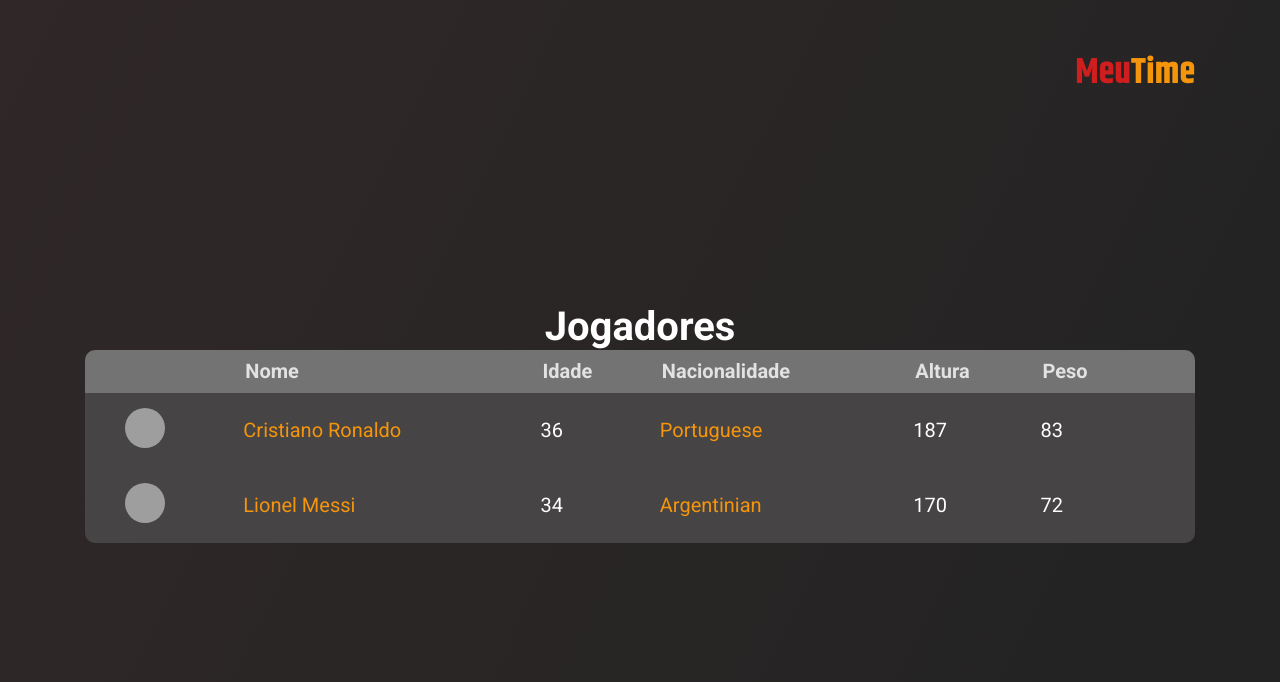
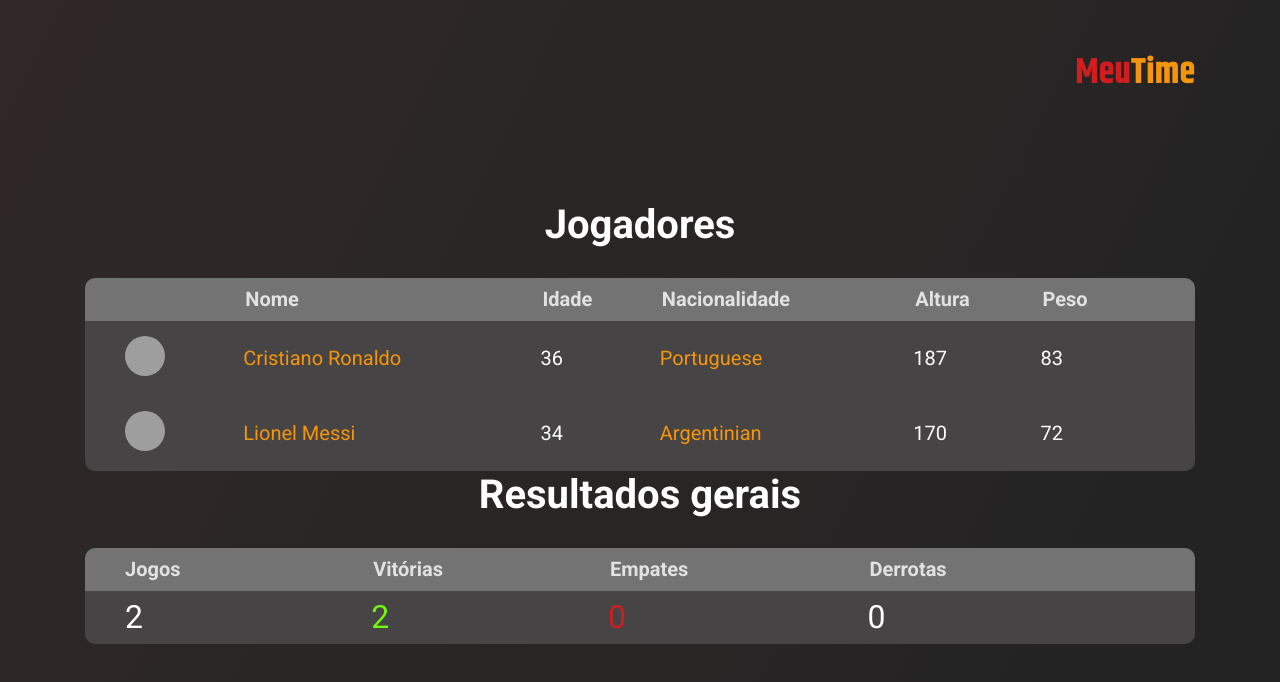
Before and after one commit to lucas-alm-ps/meu-time, a React (Vite) app: page /result in a window 1280 px wide. Shown: the top 682 px of the page. Built offline with nearby package versions, Linux system fonts and the light colour scheme; grey boxes are pictures that could not be loaded.

Commit message:
feat: component placement

```diff
--- a/src/pages/result-page/MatchesResultTable.tsx
+++ b/src/pages/result-page/MatchesResultTable.tsx
@@ -16,15 +16,16 @@ export default function MatchesResultTable() {
 		<Table<MatchResult>
 			data={matchResults}
 			titles={titles}
-			columnColors={columnColors}></Table>
+			columnColors={columnColors}
+			fontSize='32px'></Table>
 	);
 }
 
 function getMatchResults() {
 	return [
 		{
-			games: 0,
-			wins: 0,
+			games: 2,
+			wins: 2,
 			draws: 0,
 			losses: 0,
 		},
--- a/src/pages/result-page/ResultPage.tsx
+++ b/src/pages/result-page/ResultPage.tsx
@@ -1,5 +1,6 @@
 import { BoxTitle } from '../../styles';
 import MainPage from '../main-page/MainPage';
+import MatchesResultTable from './MatchesResultTable';
 import PlayerTable from './PlayerTable';
 
 export default function ResultPage() {
@@ -7,6 +8,9 @@ export default function ResultPage() {
 		<MainPage>
 			<BoxTitle>Jogadores</BoxTitle>
 			<PlayerTable />
+
+			<BoxTitle>Resultados gerais</BoxTitle>
+			<MatchesResultTable />
 		</MainPage>
 	);
 }
--- a/src/styles/index.ts
+++ b/src/styles/index.ts
@@ -17,4 +17,5 @@ export const BoxTitle = styled.h3`
 	font-size: 40px;
 	line-height: 47px;
 	color: #ffffff;
+	margin-bottom: 30px;
 `;
```
